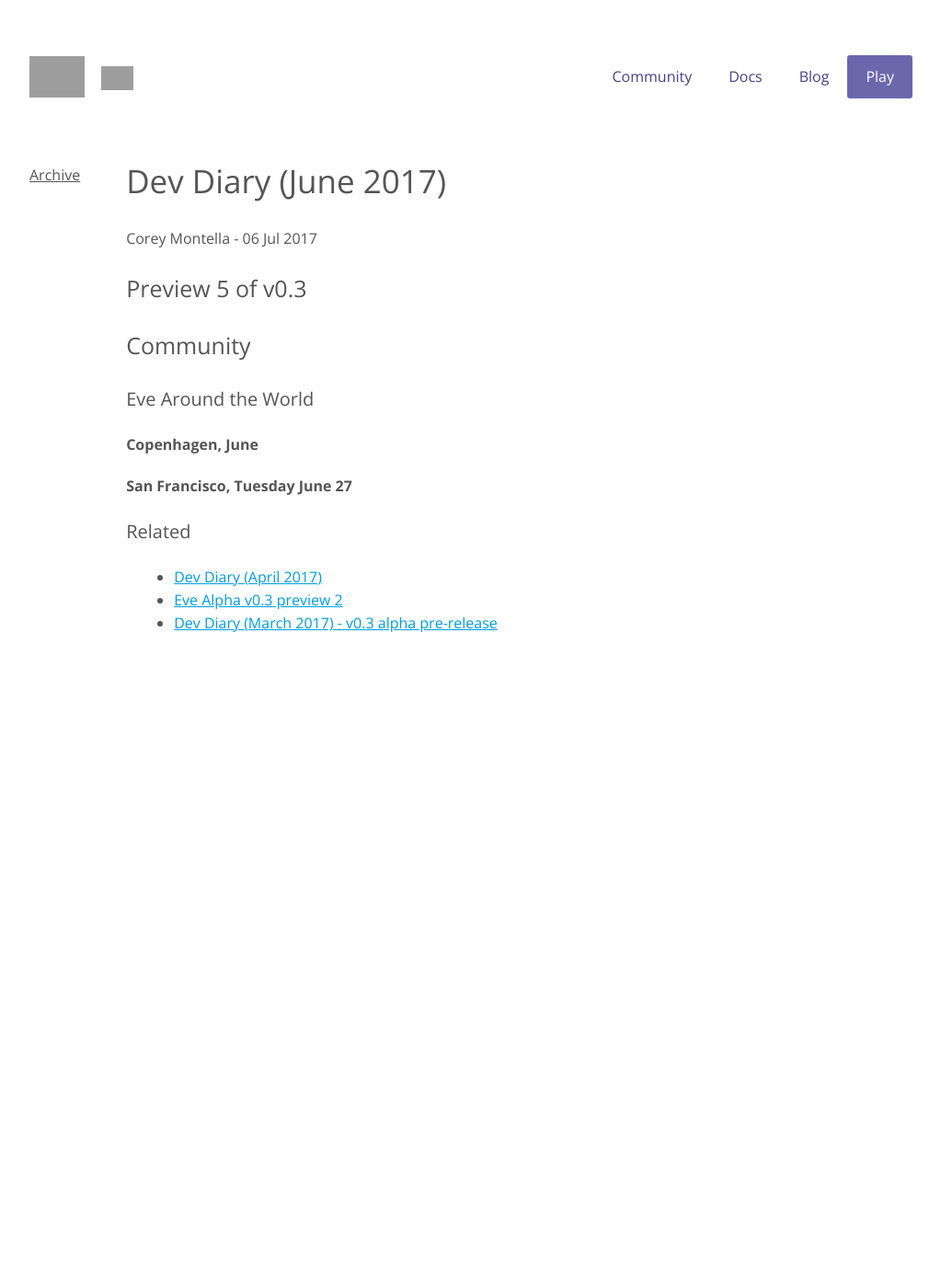
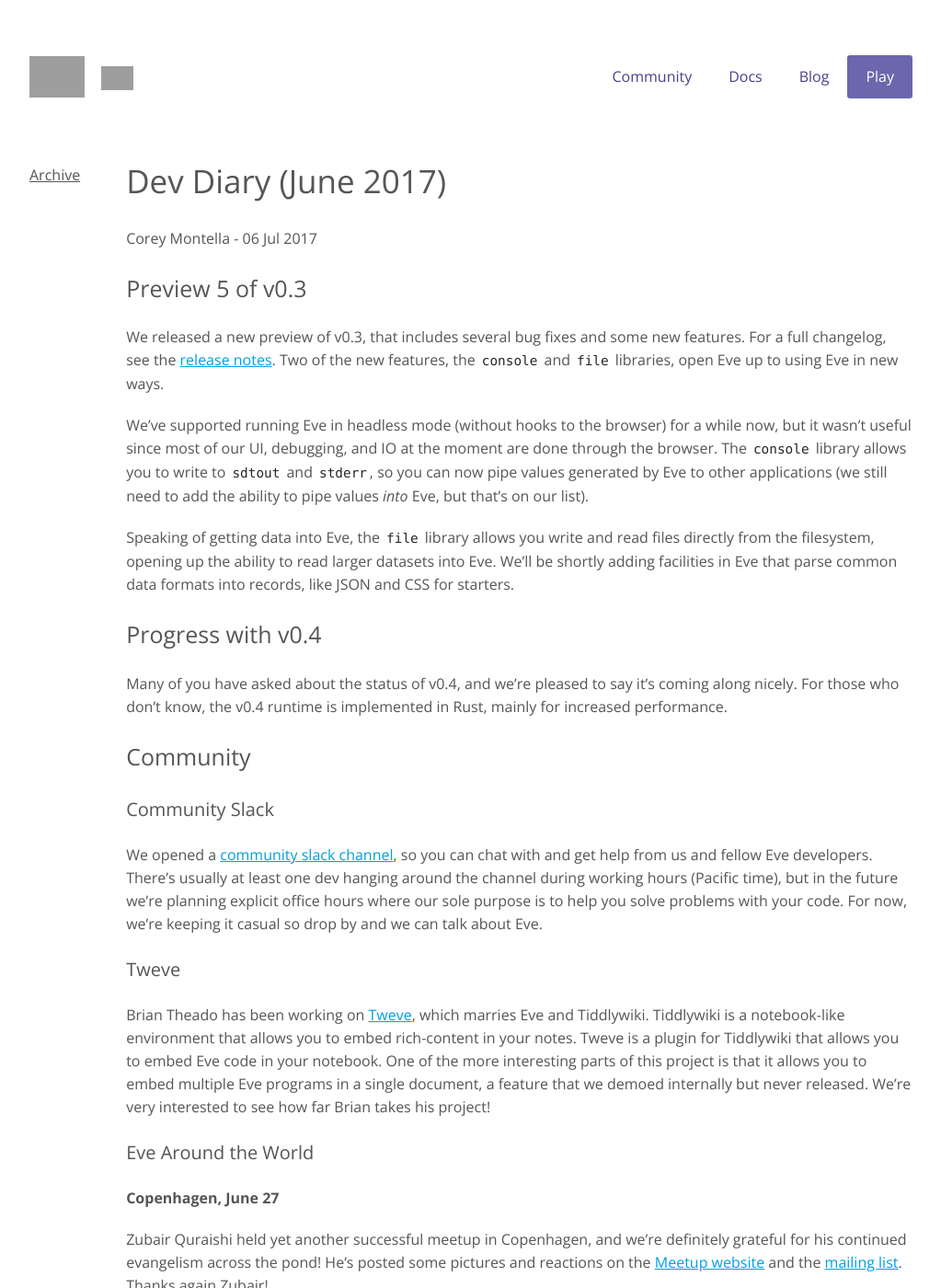
Before and after one commit to Kodowa/incidentalcomplexity, a Jekyll site: the page built from _posts/2017-07-06-June.md, in a window 1280 px wide and 1400 px high. Shown: the whole window at 92% size, without its empty margins (128-1151 px from the left). Built offline with Jekyll 4.4.1, drawn with Linux system fonts in a browser that asks for light colours; some of the changed text lies outside the part shown; grey boxes are pictures that could not be loaded.

Commit message:
first draft

```diff
--- a/_posts/2017-07-06-June.md
+++ b/_posts/2017-07-06-June.md
@@ -7,10 +7,33 @@ tags: []
 
 ## Preview 5 of v0.3
 
+We released a new preview of v0.3, that includes several bug fixes and some new features. For a full changelog, see the [release notes](http://incidentalcomplexity.com/2017/06/28/release-0.3p5/). Two of the new features, the `console` and `file` libraries, open Eve up to using Eve in new ways.
+
+We've supported running Eve in headless mode (without hooks to the browser) for a while now, but it wasn't useful since most of our UI, debugging, and IO at the moment are done through the browser. The `console` library allows you to write to `sdtout` and `stderr`, so you can now pipe values generated by Eve to other applications (we still need to add the ability to pipe values _into_ Eve, but that's on our list).
+
+Speaking of getting data into Eve, the `file` library allows you write and read files directly from the filesystem, opening up the ability to read larger datasets into Eve. We'll be shortly adding facilities in Eve that parse common data formats into records, like JSON and CSS for starters.
+
+## Progress with v0.4
+
+Many of you have asked about the status of v0.4, and we're pleased to say it's coming along nicely. For those who don't know, the v0.4 runtime is implemented in Rust, mainly for increased performance.
+
+
 ## Community
+
+### Community Slack
+
+We opened a [community slack channel](https://slack-signup.witheve.com/), so you can chat with and get help from us and fellow Eve developers. There's usually at least one dev hanging around the channel during working hours (Pacific time), but in the future we're planning explicit office hours where our sole purpose is to help you solve problems with your code. For now, we're keeping it casual so drop by and we can talk about Eve.
+
+### Tweve
+
+Brian Theado has been working on [Tweve](https://btheado.github.io/tweve/), which marries Eve and Tiddlywiki. Tiddlywiki is a notebook-like environment that allows you to embed rich-content in your notes. Tweve is a plugin for Tiddlywiki that allows you to embed Eve code in your notebook. One of the more interesting parts of this project is that it allows you to embed multiple Eve programs in a single document, a feature that we demoed internally but never released. We're very interested to see how far Brian takes his project!
 
 ### Eve Around the World
 
-**Copenhagen, June**
+**Copenhagen, June 27**
 
-**San Francisco, Tuesday June 27**
+Zubair Quraishi held yet another successful meetup in Copenhagen, and we're definitely grateful for his continued evangelism across the pond! He's posted some pictures and reactions on the [Meetup website](https://www.meetup.com/evecph/events/240055666/) and the [mailing list](https://groups.google.com/d/msg/eve-talk/PwlgSIdppMQ/Xb9zI5niAAAJ). Thanks again Zubair!
+
+**San Francisco June 27**
+
+Thanks to everyone who came to our second meetup, in which we helped people install Eve and introduced the language to people who were new. We learned a lot by watching people go through the quickstart tutorial, which has caused us to re-evaluate the getting started process. We don't have a third meetup planned at this time, but we'll update the blog when we do!
```
